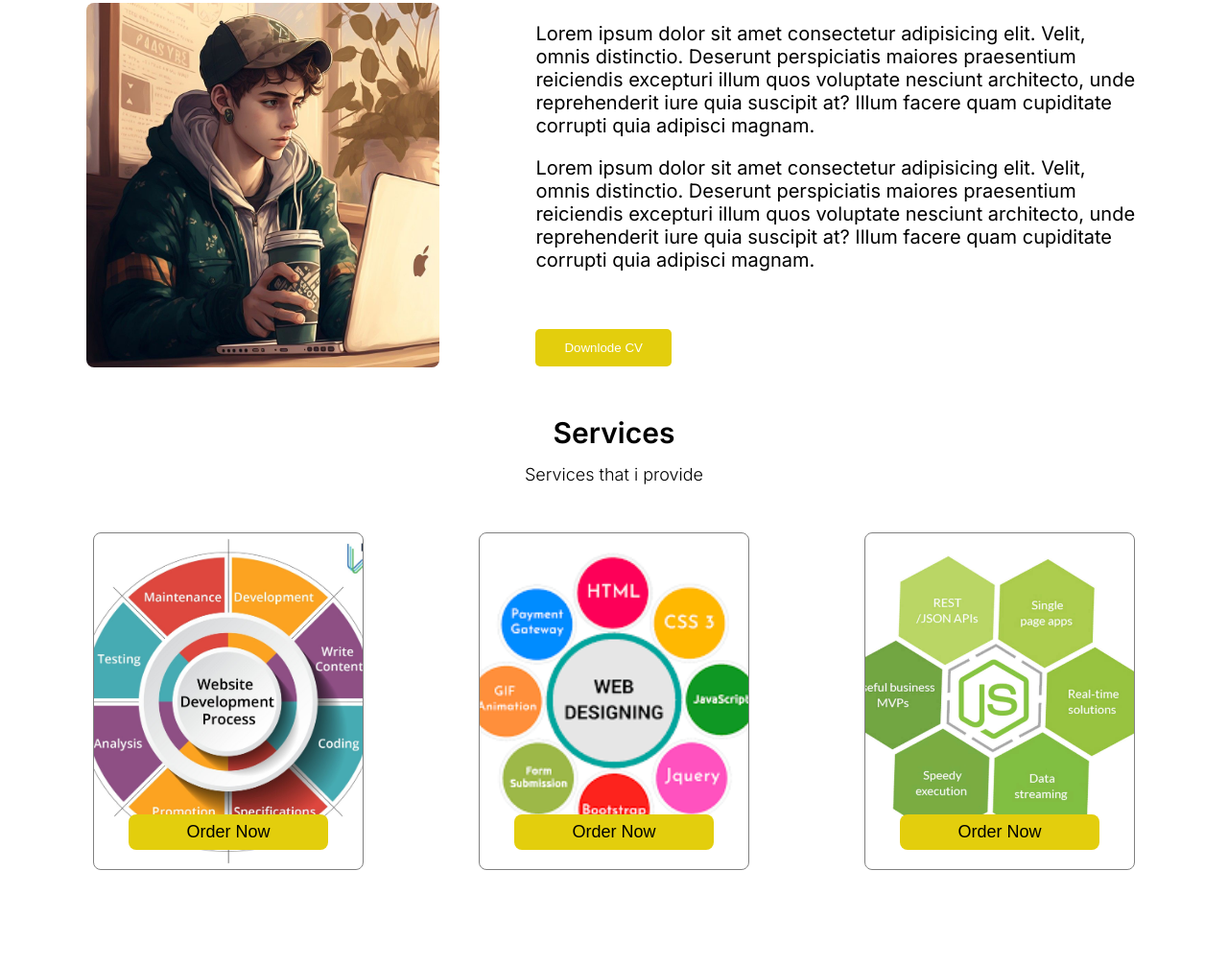
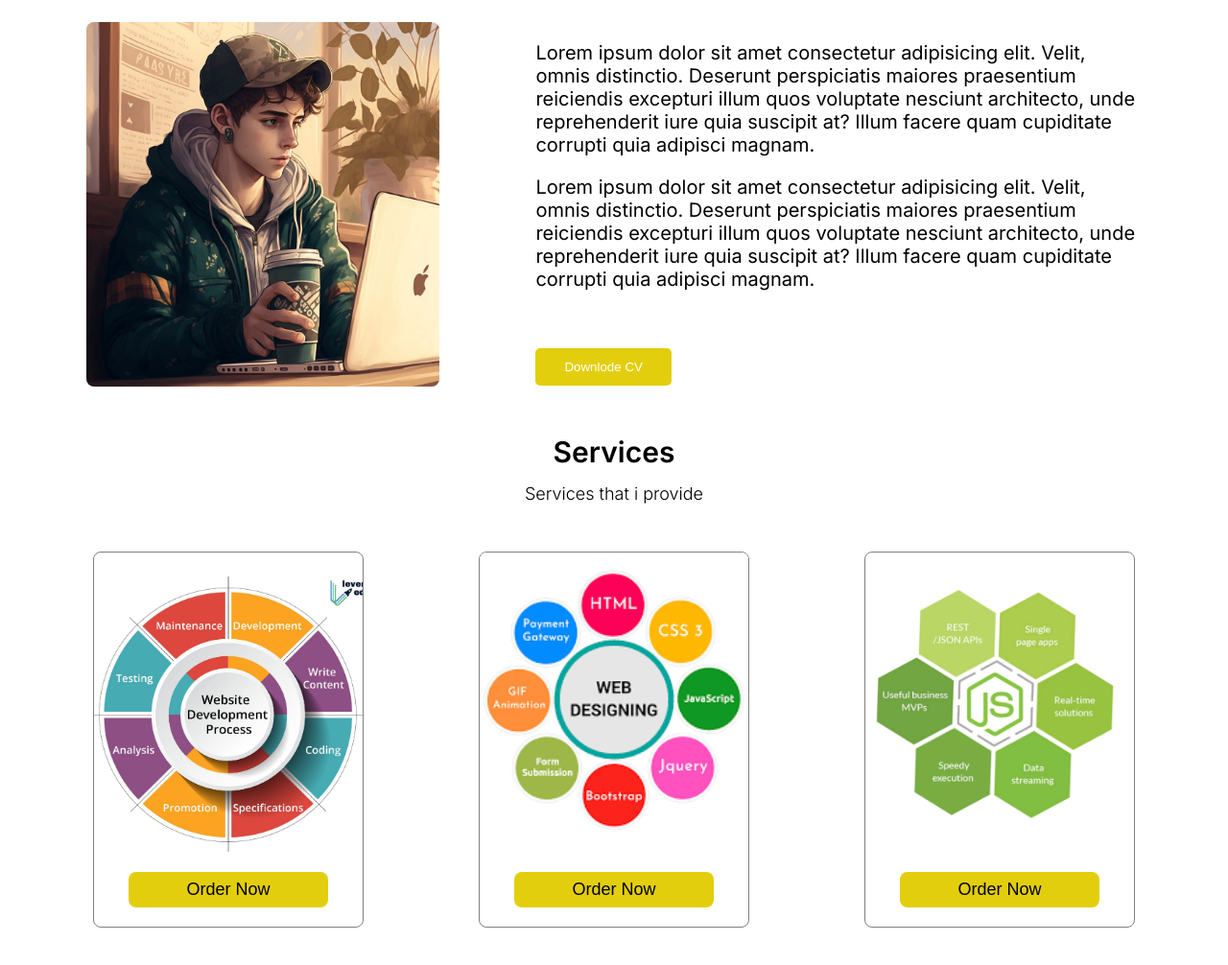
Before and after one commit to swapno92/Well-UP-MERN-Project, a plain HTML site: page index.html in a window 1280 px wide. Shown: the part 532-1538 px from the top of the page at 96% size. Drawn offline with Linux system fonts and the light colour scheme.

Commit message:
all done

```diff
--- a/index.html
+++ b/index.html
@@ -67,14 +67,15 @@
             </div>
             <div class="cards">
                 <div class="card card-one border">
+                    <img src="./images/services-img/services-one.jpg" alt="">
                     <button>Order Now</button>
                 </div>
                 <div class="card card-two border">
-
+                    <img src="./images/services-img/services-two.png" alt="">
                     <button>Order Now</button>
                 </div>
                 <div class="card card-three border">
-
+                    <img src="./images/services-img/services-three.jpg" alt="">
                     <button>Order Now</button>
                 </div>
             </div>
--- a/style.css
+++ b/style.css
@@ -1,4 +1,4 @@
-.line{
+.line {
     border: 1px solid black;
 }
 
@@ -135,7 +135,7 @@
 }
 
 .aboutMe-section {
-    margin-top: 20px;
+    margin-top: 40px;
     margin-bottom: 40px;
 }
 
@@ -162,41 +162,38 @@
     height: 350px;
     border-radius: 8px;
     display: flex;
-    align-items: end;
-    justify-content: center;
+    flex-direction: column;
+    justify-content: space-between;
+    align-items: center;
+    padding: 20px 0;
+    overflow: hidden;
 
+}
+
+.card-one img {
+    width: 120%;
+    height: 85%;
+}
+
+.card-two img {
+    width: 110%;
+    height: 88%;
+    margin-top: -20px;
+}
+
+.card-three img {
+    width: 150%;
+    height: 80%;
 }
 
 .card button {
     padding: 8px 60px;
-    /* text-align: center; */
-    margin-bottom: 20px;
     font-size: 18px;
     border: none;
     border-radius: 8px;
     background-color: #E3CE0D;
 }
 
-.card-one {
-    background-image: url("./images/services-img/services-one.jpg");
-    background-position: center;
-    background-repeat: no-repeat;
-    background-size: cover;
-}
-
-.card-two {
-    background-image: url("./images/services-img/services-two.png");
-    background-position: center;
-    background-repeat: no-repeat;
-    background-size: cover;
-}
-
-.card-three {
-    background-image: url("./images/services-img/services-three.jpg");
-    background-position: center;
-    background-repeat: no-repeat;
-    background-size: cover;
-}
 .border {
     border: 1px solid gray;
 }
```
